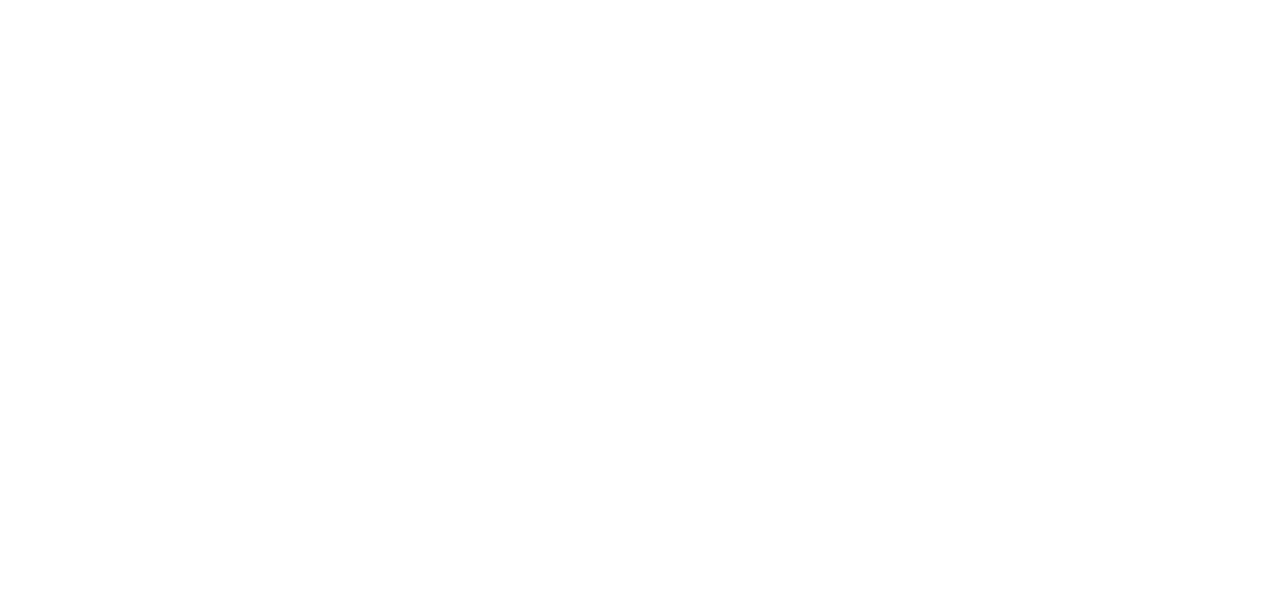
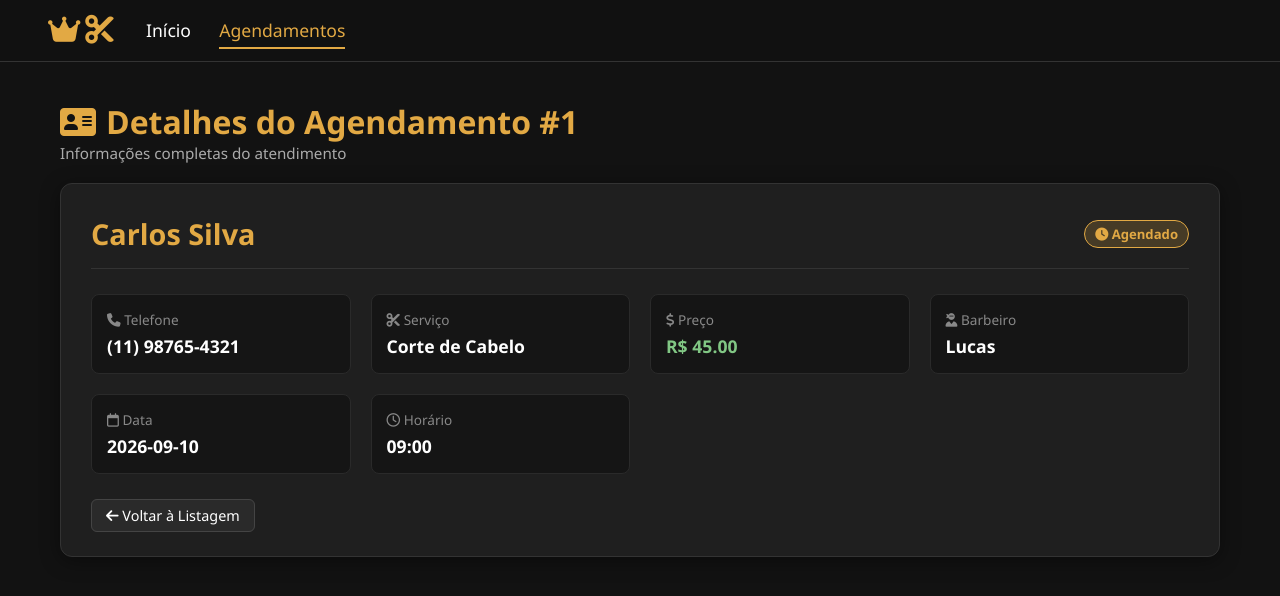
Before and after one commit to ArtMainardi/projetoSA-Navalha_de_Ouro, a Flask app: page /agendamento/1 in a window 1280 px wide. Before the commit the part shown is empty. Shown: the top 596 px of the page. Run offline with Flask 3, Linux system fonts and the light colour scheme; data comes from the database, SQL or seed files in the repository.

Commit message:
feat: adiciona código da página 'detalhes.html'

```diff
--- a/static/css/style.css
+++ b/static/css/style.css
@@ -318,3 +318,77 @@ body {
     font-size: 3rem;
     margin-bottom: 10px;
 }
+
+/* Card de Detalhes */
+.detail-card {
+    background-color: #1F1F1F;
+    border-radius: 12px;
+    padding: 30px;
+    border: 1px solid #333;
+    box-shadow: 0 4px 20px rgba(0, 0, 0, 0.4);
+}
+
+.detail-header {
+    display: flex;
+    justify-content: space-between;
+    align-items: center;
+    border-bottom: 1px solid #333;
+    padding-bottom: 15px;
+    margin-bottom: 25px;
+}
+
+.detail-header h2 {
+    color: #E2A944;
+    font-size: 1.8rem;
+}
+
+.detail-grid {
+    display: grid;
+    grid-template-columns: repeat(auto-fit, minmax(220px, 1fr));
+    gap: 20px;
+    margin-bottom: 30px;
+}
+
+.detail-item {
+    background-color: #151515;
+    padding: 15px;
+    border-radius: 8px;
+    border: 1px solid #2A2A2A;
+}
+
+.detail-item .label {
+    display: block;
+    color: #888;
+    font-size: 0.85rem;
+    margin-bottom: 5px;
+}
+
+.detail-item .value {
+    font-size: 1.1rem;
+    font-weight: 600;
+    color: #FFF;
+}
+
+.detail-item .price {
+    color: #81C784;
+}
+
+.detail-actions {
+    margin-top: 10px;
+}
+
+/* Card para erro de não encontrado */
+.empty-state-card {
+    background-color: #1F1F1F;
+    padding: 40px;
+    border-radius: 12px;
+    text-align: center;
+    border: 1px solid #333;
+    margin-top: 50px;
+}
+
+.warning-icon {
+    font-size: 3.5rem;
+    color: #E2A944;
+    margin-bottom: 15px;
+}
--- a/templates/detalhe.html
+++ b/templates/detalhe.html
@@ -1,10 +1,93 @@
 <!DOCTYPE html>
-<html lang="en">
+<html lang="pt-br">
 <head>
     <meta charset="UTF-8">
-    <title>Title</title>
+    <meta name="viewport" content="width=device-width, initial-scale=1.0">
+    <title>Navalha de Ouro - Detalhes do Agendamento</title>
+    <link rel="stylesheet" href="{{ url_for('static', filename='css/style.css') }}">
+    <link rel="stylesheet" href="https://cdnjs.cloudflare.com/ajax/libs/font-awesome/6.4.0/css/all.min.css">
 </head>
 <body>
+    <header class="navbar">
+        <div class="logo">
+            <i class="fa-solid fa-crown logo-icon"></i>
+            <i class="fa-solid fa-scissors logo-icon"></i>
+        </div>
+        <nav class="nav-links">
+            <a href="{{ url_for('index') }}">Início</a>
+            <a href="{{ url_for('agendamentos') }}" class="active">Agendamentos</a>
+        </nav>
+    </header>
 
+    <!-- Conteúdo Principal -->
+    <main class="container">
+        <!-- Tratamento com IF para verificar se o agendamento existe -->
+        {% if agendamento %}
+            <div class="page-header">
+                <h1><i class="fa-solid fa-address-card"></i> Detalhes do Agendamento #{{ agendamento.id }}</h1>
+                <p>Informações completas do atendimento</p>
+            </div>
+
+            <!-- Cartão com as Informações -->
+            <div class="detail-card">
+                <div class="detail-header">
+                    <h2>{{ agendamento.cliente }}</h2>
+                    {% if agendamento.status == 'Concluído' %}
+                        <span class="badge badge-success"><i class="fa-solid fa-check"></i> Concluído</span>
+                    {% elif agendamento.status == 'Cancelado' %}
+                        <span class="badge badge-danger"><i class="fa-solid fa-xmark"></i> Cancelado</span>
+                    {% else %}
+                        <span class="badge badge-warning"><i class="fa-solid fa-clock"></i> Agendado</span>
+                    {% endif %}
+                </div>
+                <div class="detail-grid">
+                    <div class="detail-item">
+                        <span class="label"><i class="fa-solid fa-phone"></i> Telefone</span>
+                        <span class="value">{{ agendamento.telefone if agendamento.telefone else 'Não informado' }}</span>
+                    </div>
+
+                    <div class="detail-item">
+                        <span class="label"><i class="fa-solid fa-cut"></i> Serviço</span>
+                        <span class="value">{{ agendamento.servico }}</span>
+                    </div>
+
+                    <div class="detail-item">
+                        <span class="label"><i class="fa-solid fa-dollar-sign"></i> Preço</span>
+                        <span class="value price">R$ {{ "%.2f"|format(agendamento.preco|float) }}</span>
+                    </div>
+
+                    <div class="detail-item">
+                        <span class="label"><i class="fa-solid fa-user-ninja"></i> Barbeiro</span>
+                        <span class="value">{{ agendamento.barbeiro }}</span>
+                    </div>
+
+                    <div class="detail-item">
+                        <span class="label"><i class="fa-regular fa-calendar"></i> Data</span>
+                        <span class="value">{{ agendamento.data }}</span>
+                    </div>
+
+                    <div class="detail-item">
+                        <span class="label"><i class="fa-regular fa-clock"></i> Horário</span>
+                        <span class="value">{{ agendamento.horario }}</span>
+                    </div>
+                </div>
+
+                <div class="detail-actions">
+                    <a href="{{ url_for('agendamentos') }}" class="btn-filter">
+                        <i class="fa-solid fa-arrow-left"></i> Voltar à Listagem
+                    </a>
+                </div>
+            </div>
+        {% else %}
+            <!-- Tratamento caso o agendamento não seja encontrado pelo ID -->
+            <div class="empty-state-card">
+                <i class="fa-solid fa-triangle-exclamation warning-icon"></i>
+                <h2>Agendamento não encontrado!</h2>
+                <p>O código do agendamento procurado não existe no banco de dados.</p>
+                <br>
+                <a href="{{ url_for('agendamentos') }}" class="btn-primary">Voltar para a Listagem</a>
+            </div>
+        {% endif %}
+    </main>
 </body>
 </html>
```
